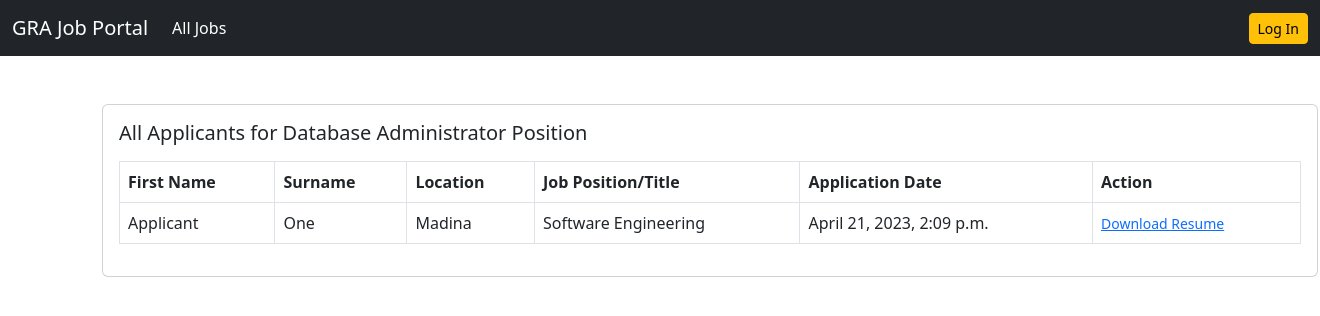
After one commit to yrnmalone0/CAES, a Django app: page /job/all-applicants/1/ in a window 1320 px wide. The commit adds this page. Shown: the top 316 px of the page. Run offline with Django 4.2, Linux system fonts and the light colour scheme; data comes from the database, SQL or seed files in the repository; both versions use the stored data as it was after the commit; some libraries are stand-ins or nearby versions.

Commit message:
Updated...

```diff
--- a/job/models.py
+++ b/job/models.py
@@ -15,3 +15,16 @@ class Job(models.Model):
 
     def __str__(self):
         return self.title
+
+
+#Apply for Jobs
+class ApplyJob(models.Model):
+    status_choices =(
+        ('Accepted', 'Accepted'),
+        ('Declined', 'Declined'),
+        ('Pending', 'Pending')
+    )
+    user = models.ForeignKey(User, on_delete=models.CASCADE)
+    job = models.ForeignKey(Job, on_delete=models.CASCADE)
+    timestamp = models.DateTimeField(auto_now_add=True)
+    status = models.CharField(max_length=20, choices=status_choices)
--- a/job/urls.py
+++ b/job/urls.py
@@ -3,5 +3,8 @@ from . import views
 
 urlpatterns = [
     path('create-job/', views.create_job, name='create-job'),
-    path('update-job/<int:pk>/', views.update_job, name='update-job')
+    path('update-job/<int:pk>/', views.update_job, name='update-job'),
+    path('manage-jobs/', views.manage_jobs, name='manage-jobs'),
+    path('apply-to-job/<int:pk>/', views.apply_to_job, name='apply-to-job'),
+    path('all-applicants/<int:pk>/', views.all_applicants, name='all-applicants')
 ]
--- a/job/views.py
+++ b/job/views.py
@@ -1,6 +1,6 @@
 from django.shortcuts import render, redirect
 from django.contrib import messages
-from .models import Job
+from .models import Job, ApplyJob
 from .form import CreateJobForm, UpdateJobForm
 
 
@@ -42,3 +42,38 @@ def update_job(request, pk):
         form = UpdateJobForm(instance=job)
         context = {'form':form}
         return render(request, 'job/update_job.html', context)
+
+
+# Manage Jobs(Recruiters having access to all jobs)
+def manage_jobs(request):
+    jobs = Job.objects.filter(user=request.user, company=request.user.company)
+    context = {'jobs':jobs}
+    return render(request, 'job/manage_jobs.html', context)
+
+
+# Apply for Jobs
+def apply_to_job(request, pk):
+    if request.user.is_authenticated and request.user.is_applicant:
+        job = Job.objects.get(pk=pk)
+        if ApplyJob.objects.filter(user=request.user, job=pk).exists():
+            messages.warning(request, 'Permission Denied')
+            return redirect('dashboard')
+        else:
+            ApplyJob.objects.create(
+                job=job,
+                user = request.user,
+                status = 'Pending'
+            )
+            messages.info(request, 'You have successfully applied! Please see dashboard')
+            return redirect('dashboard')
+    else:
+        messages.info(request, 'Please log in to proceed')
+        return redirect('login')
+
+
+#View all applicants who applied for job
+def all_applicants(request, pk):
+    job = Job.objects.get(pk=pk)
+    applicants = job.applyjob_set.all()
+    context = {'job':job, 'applicants':applicants}
+    return render(request, 'job/all_applicants.html', context)
--- a/templates/base.html
+++ b/templates/base.html
@@ -28,7 +28,7 @@
                     </li>
                     {% if request.user.has_resume %}
                     <li class="nav-item">
-                        <a href="#" class="nav-link">Apply to Jobs</a>
+                        <a href="{% url 'job-listing' %}" class="nav-link">Apply to Jobs</a>
                     </li>
                     {% else %}
                     <li class="nav-item">
@@ -60,6 +60,9 @@
                     {% if request.user.has_company %}
                     <li class="nav-item">
                         <a href="{% url 'create-job' %}" class="nav-link">Create Job Ads</a>
+                    </li>
+                    <li class="nav-item">
+                        <a href="{% url 'manage-jobs' %}" class="nav-link">Manage Jobs</a>
                     </li>
                     {% else %}
                     <li class="nav-item">
--- a/templates/frontend/job_details.html
+++ b/templates/frontend/job_details.html
@@ -10,7 +10,11 @@
             <p class="col-md-8 fs-5 mt-3">
                 {{job.location}} | Hybrid | GHC{{job.salary|intcomma}}
             </p>
-            <button class="btn btn-primary btn-lg" type="button">Apply Now</button>
+            {% if has_applied == False %}
+            <a href="{% url 'apply-to-job' job.pk %}" class="btn btn-primary btn-lg">Apply Now</a>
+            {% else %}
+            <p><span class="text-danger">You have already applied for this job</span></p>
+            {% endif %}
         </div>
     </div>
 </section>
--- /dev/null
+++ b/templates/job/all_applicants.html
@@ -0,0 +1,37 @@
+{% extends 'base.html' %}
+
+{% block content %}
+
+<div class="card mx-auto" style="width: 76rem;">
+    <div class="card-body">
+        <h5 class="card-title mb-3">All Applicants for {{job.title}} Position</h5>
+
+        <table class="table table-bordered">
+            <thead>
+                <tr>
+                    <th scope="col">First Name</th>
+                    <th scope="col">Surname</th>
+                    <th scope="col">Location</th>
+                    <th scope="col">Job Position/Title</th>
+                    <th scope="col">Application Date</th>
+                    <th scope="col">Action</th>
+                </tr>
+            </thead>
+            <tbody>
+                {% for applicant in applicants %}
+                <tr>
+                    <td>{{applicant.user.resume.first_name}}</td>
+                    <td>{{applicant.user.resume.surname}}</td>
+                    <td>{{applicant.user.resume.location}}</td>
+                    <td>{{applicant.user.resume.job_title}}</td>
+                    <td>{{applicant.timestamp}}</td>
+                    <td><a href="#"><small>Download Resume</small></a></td>
+                </tr>
+                {% endfor %}
+            </tbody>
+        </table>
+
+    </div>
+</div>
+
+{% endblock content %}
```
Also changed, not shown: frontend/views.py (+8 -4 lines), templates/job/manage_jobs.html (added, +41 -0 lines), db.sqlite3, job/migrations/0003_applyjob.py (added).
